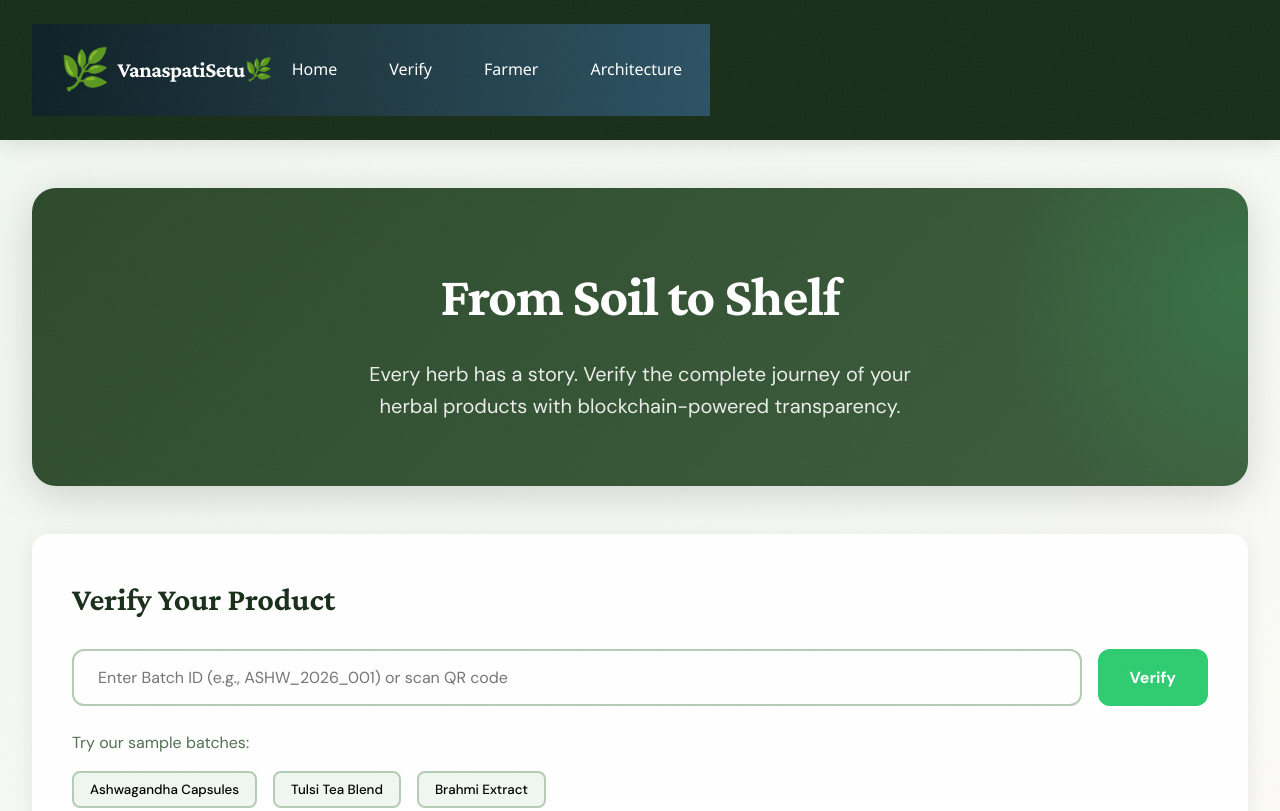
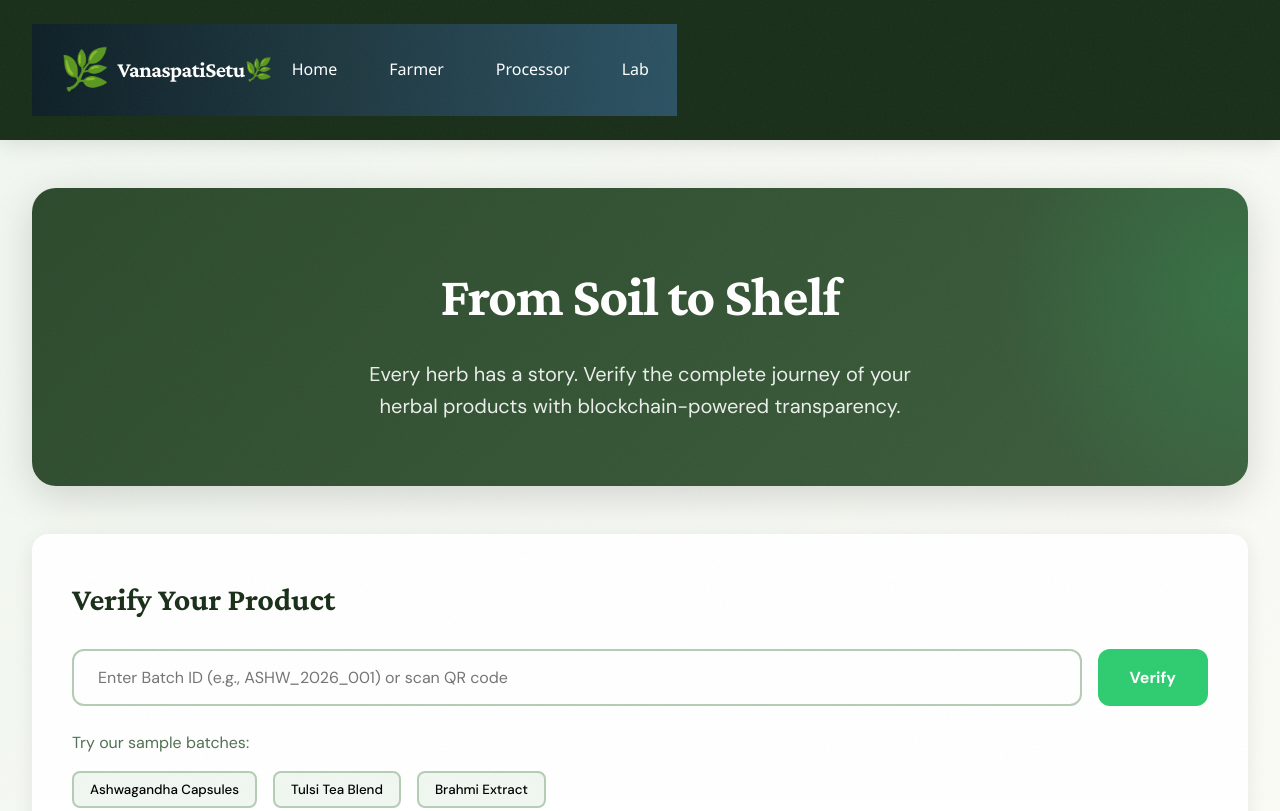
Before and after one commit to DebTheDevV/Innovit-HackHers, a website: page frontend/index.html in a window 1280 px wide. Shown: the top 811 px of the page. Drawn offline with nearby package versions, Linux system fonts and the light colour scheme.

Commit message:
fixed nav

```diff
--- a/frontend/index.html
+++ b/frontend/index.html
@@ -26,12 +26,10 @@
       <nav class="navbar">
   <div class="logo">VanaspatiSetu🌿</div>
   <div class="nav-links">
-
     <a href="index.html">Home</a>
-        <a href="index.html#verify">Verify</a>
     <a href="farmer.html">Farmer</a>
-
-        <a href="architecture.html">Architecture</a>
+    <a href="processor.html">Processor</a>
+    <a href="lab.html">Lab</a>
   </div>
 </nav>
     </header>
```
Also changed, not shown: frontend/farmer.html (+2 -2 lines), frontend/lab.html (+0 -1 lines), frontend/processor.html (indentation only). Lines whose indentation alone changed are shown as unchanged.
